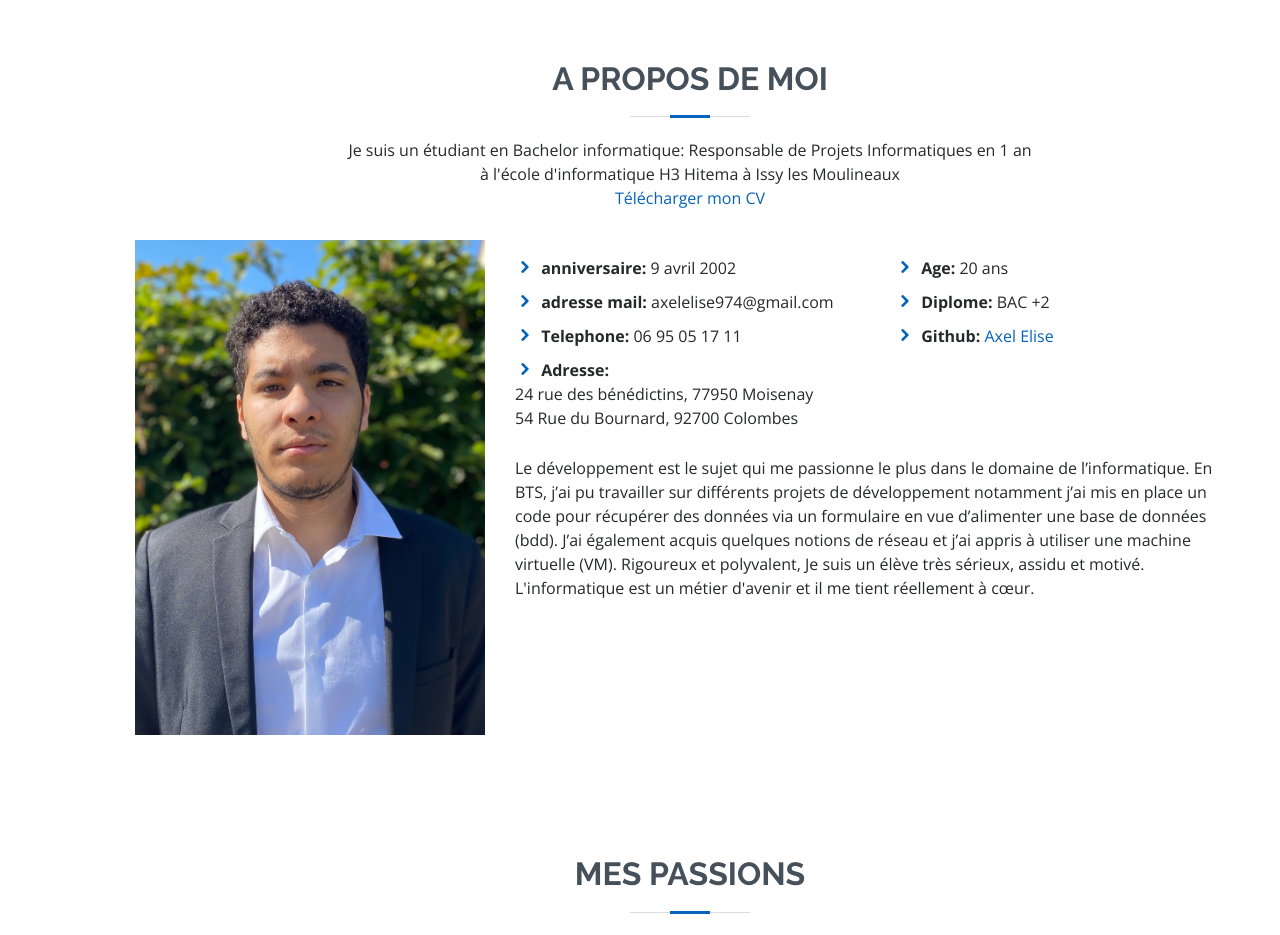
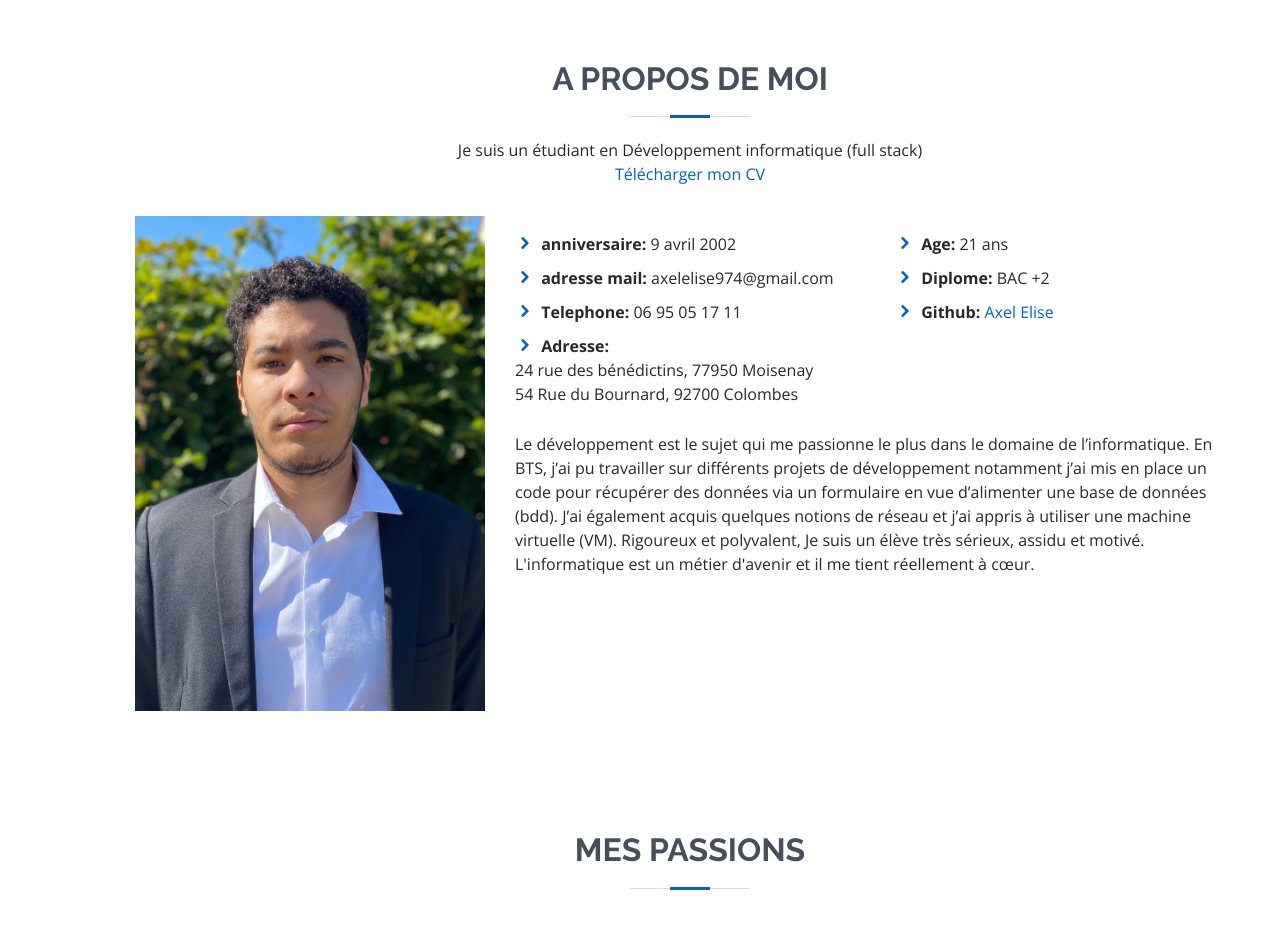
Before and after one commit to axelelise/axelelise.github.io, a plain HTML site: page Portfolio/index.html in a window 1280 px wide. Shown: the part 800-1735 px from the top of the page. Drawn offline with nearby package versions, Linux system fonts and the light colour scheme.

Commit message:
Add files via upload

```diff
--- a/Portfolio/index.html
+++ b/Portfolio/index.html
@@ -81,8 +81,8 @@
 
         <div class="section-title">
           <h2>A propos de moi</h2>
-          <p>Je suis un étudiant en Bachelor informatique: Responsable de Projets Informatiques en 1 an<br>
-            à l'école d'informatique H3 Hitema à Issy les Moulineaux</p>
+          <p>Je suis un étudiant en Développement informatique (full stack)<br>
+            </p>
           <p><a href="./assets/pdf/CV Axel ELISE.pdf" download="CV Axel ELISE.pdf">Télécharger mon CV</a></p>
         </div>
 
@@ -108,7 +108,7 @@
               </div>
               <div class="col-lg-6">
                 <ul>
-                  <li><i class="icofont-rounded-right"></i> <strong>Age:</strong> 20 ans</li>
+                  <li><i class="icofont-rounded-right"></i> <strong>Age:</strong> 21 ans</li>
                   <li><i class="icofont-rounded-right"></i> <strong>Diplome:</strong> BAC +2</li>
                   <li><i class="icofont-rounded-right"></i> <strong>Github:</strong><span><a href="https://github.com/axelelise"
                         target="_blank"> Axel Elise</a></span></li>
```
Also changed, not shown: 1 other file.
